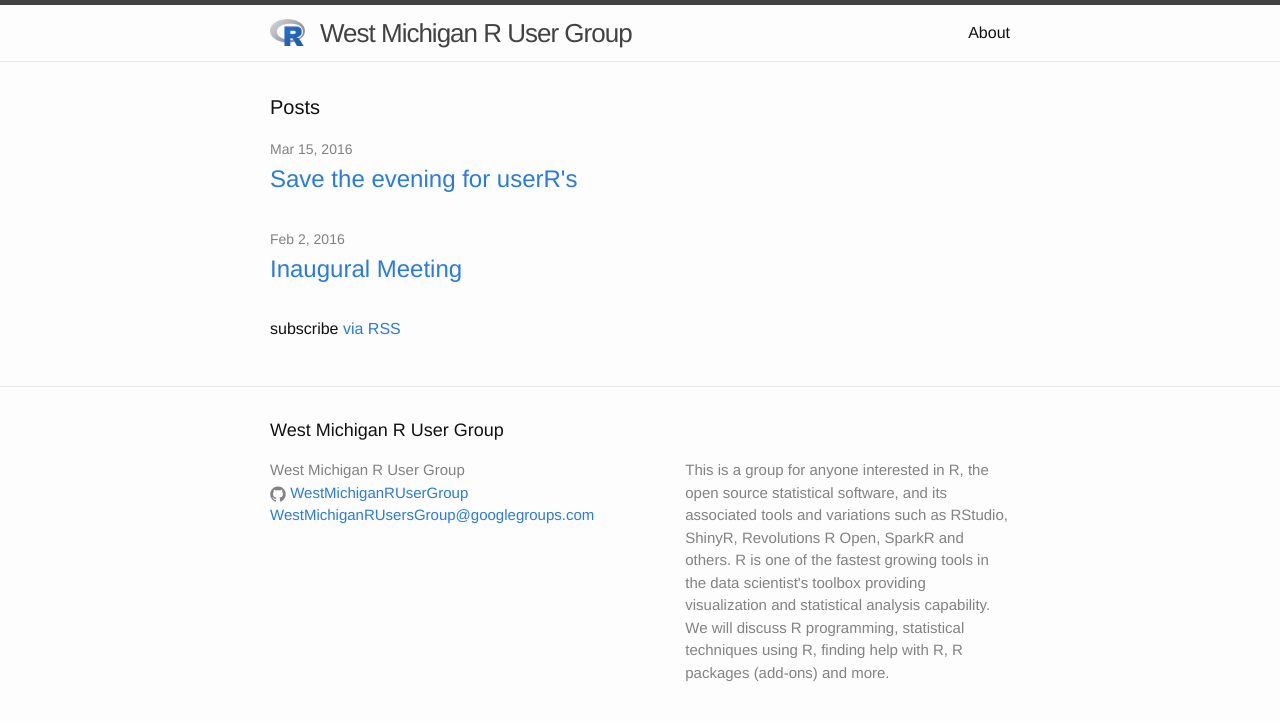
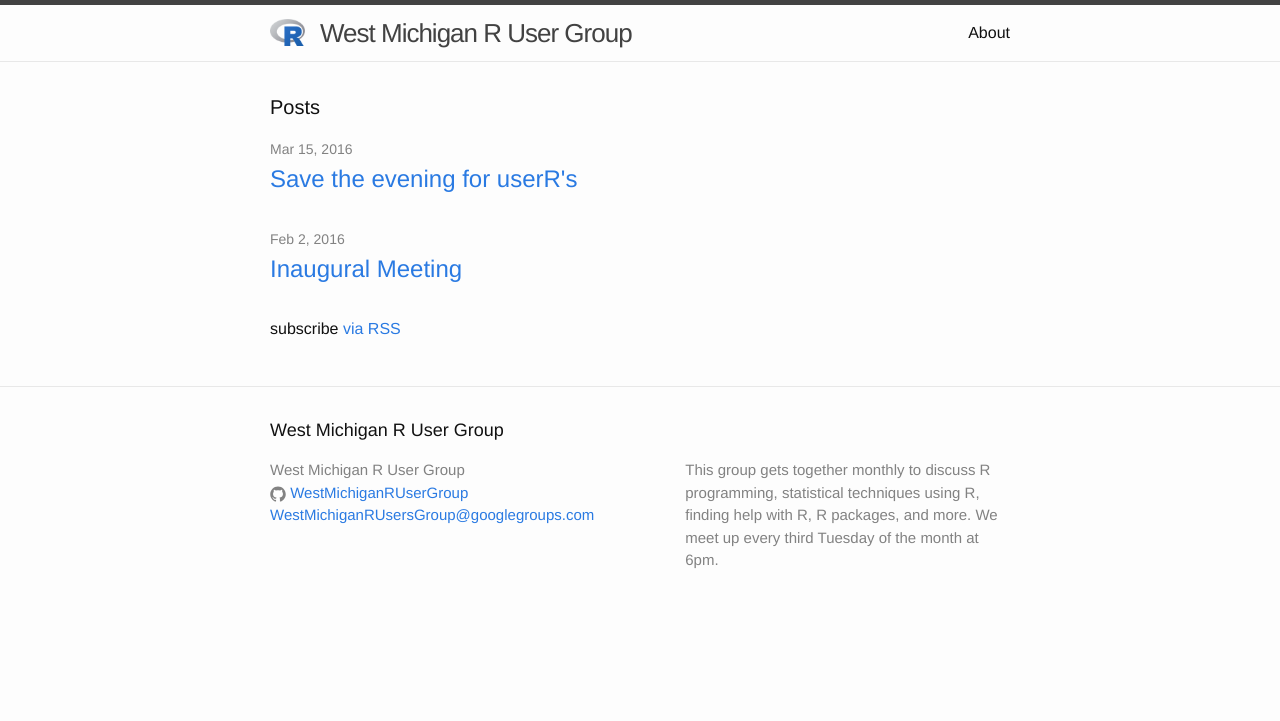
Before and after one commit to WestMichiganRUserGroup/WestMichiganRUserGroup.github.io, a Jekyll site: the page built from index.html, in a window 1280 px wide. Shown: the top 721 px of the page. Built offline with Jekyll 4.4.1, drawn with Linux system fonts in a browser that asks for light colours.

Commit message:
Making the group description shorter.

```diff
--- a/_config.yml
+++ b/_config.yml
@@ -2,13 +2,9 @@
 title: West Michigan R User Group
 email: WestMichiganRUsersGroup@googlegroups.com
 description: > # this means to ignore newlines until "baseurl:"
-  This is a group for anyone interested in R, the open source statistical
-  software, and its associated tools and variations such as
-  RStudio, ShinyR, Revolutions R Open, SparkR and others.
-  R is one of the fastest growing tools in the data scientist's
-  toolbox providing visualization and statistical analysis capability.
-  We will discuss R programming, statistical techniques using R,
-  finding help with R, R packages (add-ons) and more.
+  This group gets together monthly to discuss R programming,
+  statistical techniques using R, finding help with R, R packages, and more.
+  We meet up every third Tuesday of the month at 6pm.
 baseurl: "" # the subpath of your site, e.g. /blog/
 url: "WestMichiganRUserGroup.github.io" # the base hostname & protocol for your site
 github_username:  WestMichiganRUserGroup
```
